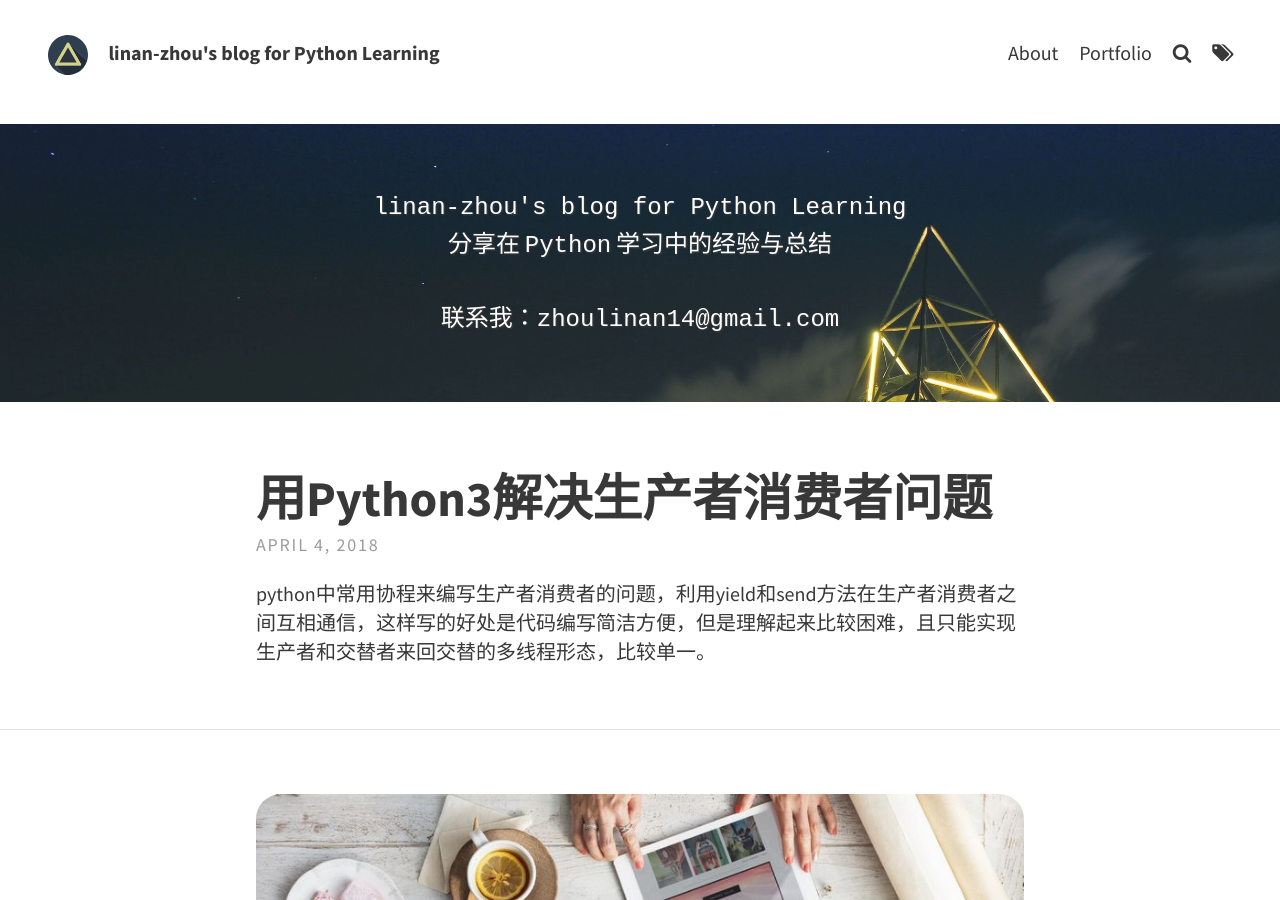
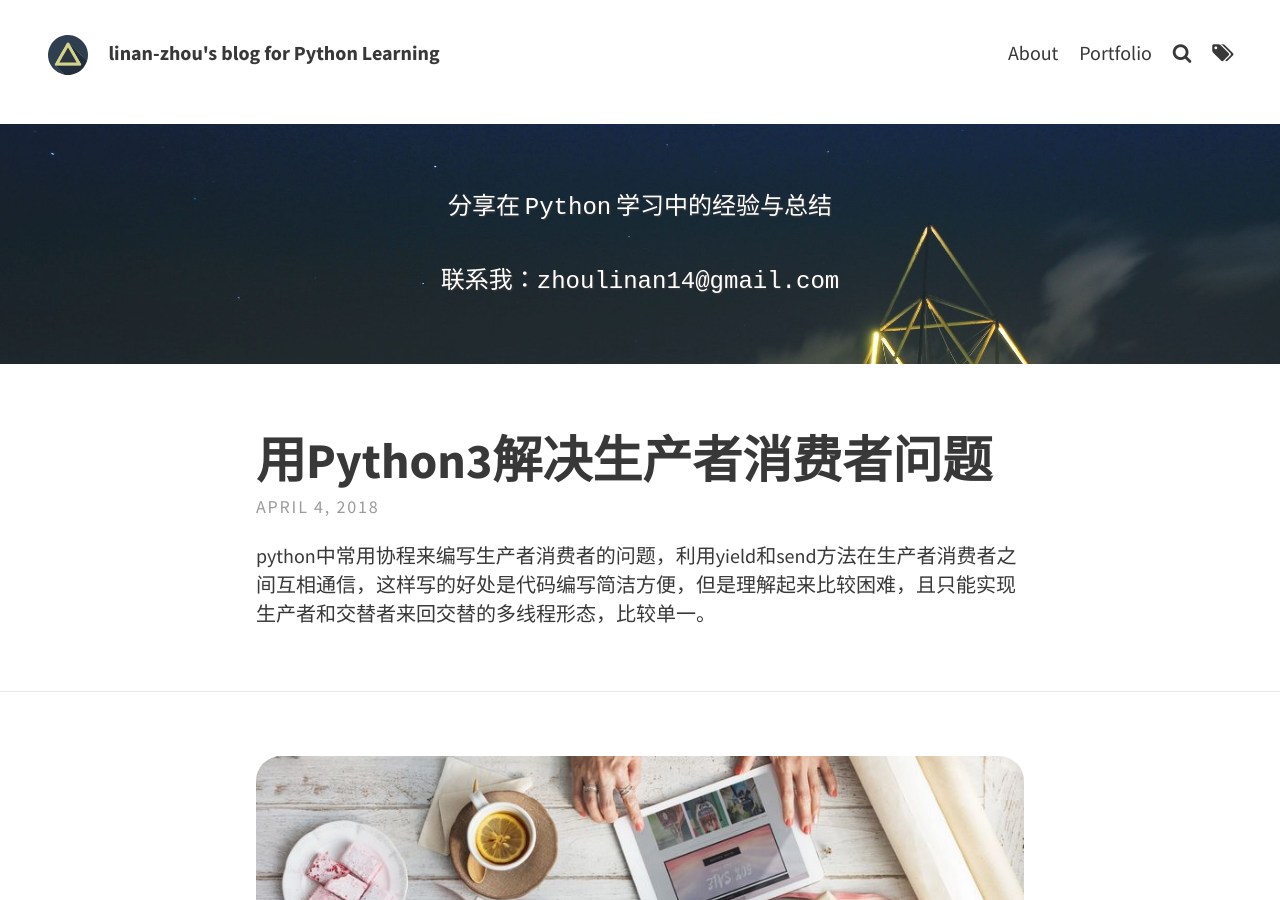
Before and after one commit to linan-zhou/linan-zhou.github.io, a Jekyll site: the page built from index.html, in a window 1280 px wide and 900 px high. Built offline with Jekyll 4.4.1, drawn with Linux system fonts in a browser that asks for light colours; the list of posts is cut into pages by our own code.

Commit message:
Changes for my blog.

```diff
--- a/_config.yml
+++ b/_config.yml
@@ -15,7 +15,7 @@ theme_settings:
 
   # Header and footer text
   header_text: > #two or three lines to describe your site
-     <p>  <code>linan-zhou's blog for Python Learning</code> <br> 分享在 <code>Python</code> 学习中的经验与总结 <br>  <br> 联系我：<code>zhoulinan14@gmail.com</code> </p>
+     <p> 分享在 <code>Python</code> 学习中的经验与总结 <br>  <br> 联系我：<code>zhoulinan14@gmail.com</code> </p>
   header_text_feature_image: assets/img/pexels/triangular.jpeg
   footer_text: >
    Powered by <a href="https://jekyllrb.com/">Jekyll</a> with <a href="https://github.com/sylhare/Type-on-Strap">Type on Strap</a>
```
Also changed, not shown: _posts/2018-03-01-centos7-mysql-install.md (renamed from _posts/2018-03-01-blogging-with-title.md).
